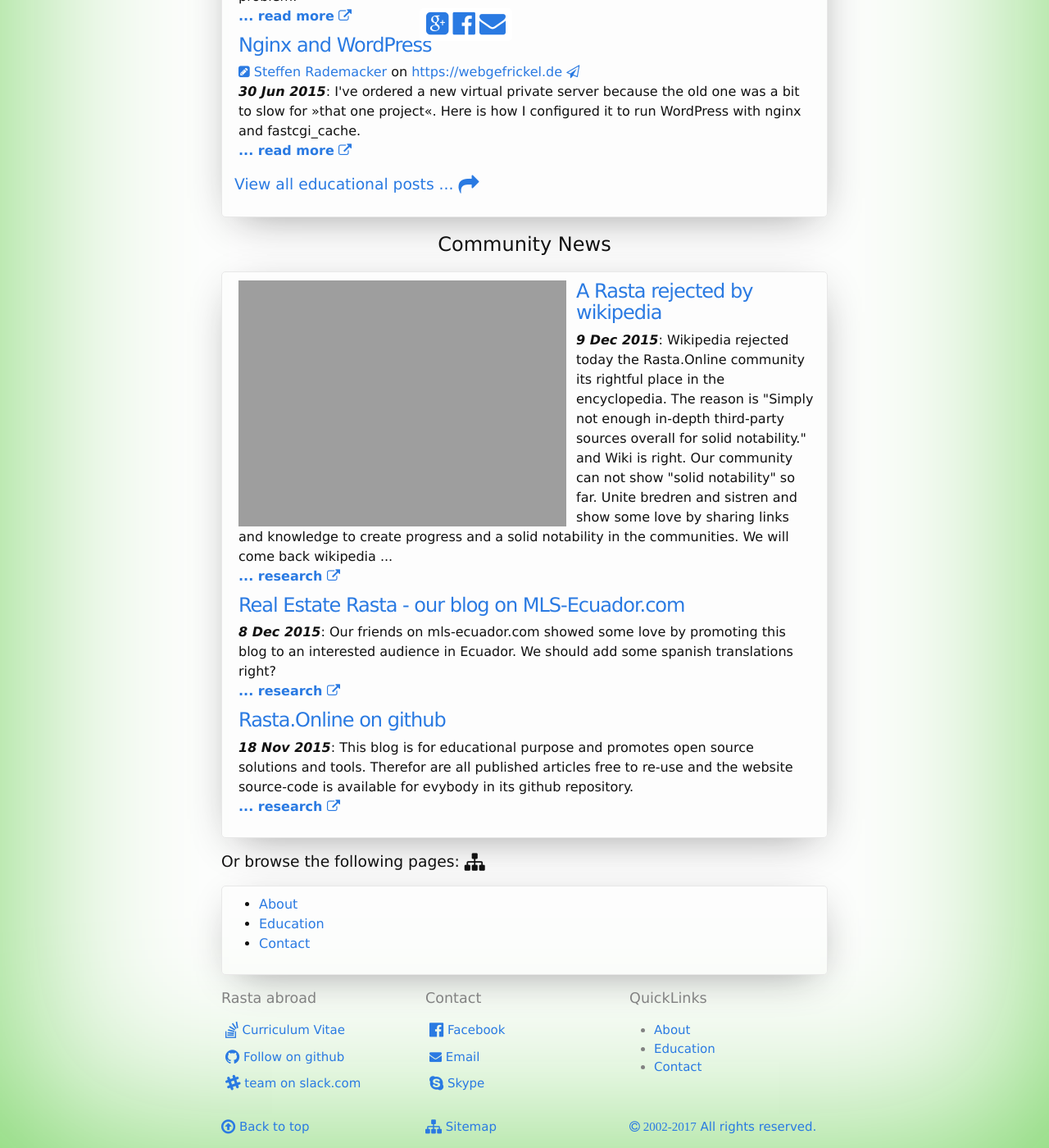
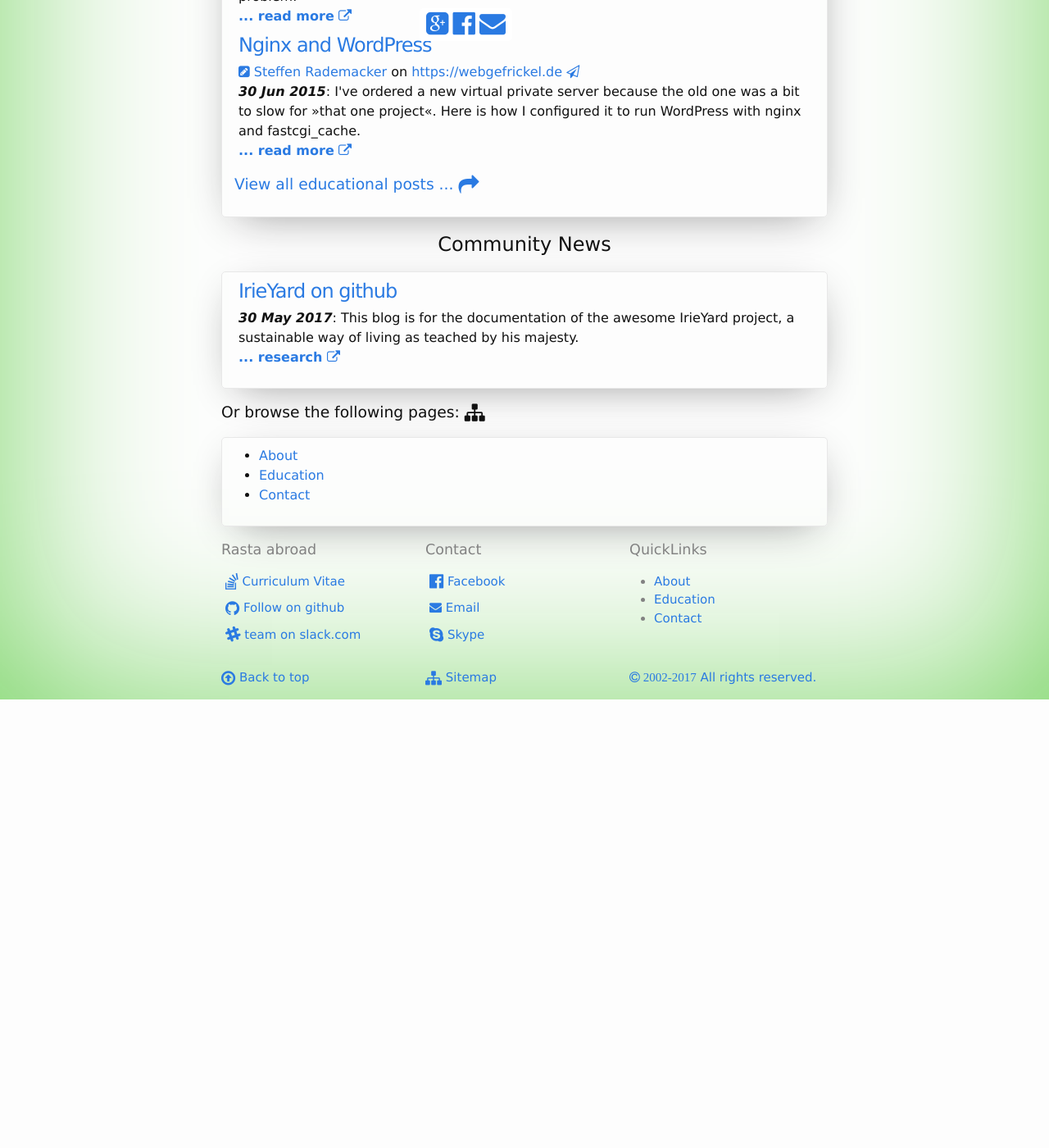
Before and after one commit to Solomonic/ital.yard, a Jekyll site: the page built from index.html, in a window 1280 px wide and 1400 px high, scrolled down 1531 px. Shown: the whole window at 82% size. Built offline with Jekyll 4.4.1, drawn with Linux system fonts in a browser that asks for light colours; after the commit the page ends 2384 px from its top, so only the background shows below that.

Commit message:
Update news.yml

```diff
--- a/_data/news.yml
+++ b/_data/news.yml
@@ -1,19 +1,5 @@
-- title: A Rasta rejected by wikipedia
-  description: Wikipedia rejected today the Rasta.Online community its rightful place in the encyclopedia. The reason is "Simply not enough in-depth third-party sources overall for solid notability." and Wiki is right. Our community can not show "solid notability" so far. Unite bredren and sistren and show some love by sharing links and knowledge to create progress and a solid notability in the communities. We will come back wikipedia ...
+- title: IrieYard on github
+  description: This blog is for the documentation of the awesome IrieYard project, a sustainable way of living as teached by his majesty.
   author: jens
-  link: https://en.wikipedia.org/wiki/User:Rasta.Online/Rasta.Online
-  date: 09.12.2015
-  image: wiki-smash.png
-  thumblink: https://en.wikipedia.org/wiki/User:Rasta.Online/Rasta.Online
-
-- title: Real Estate Rasta - our blog on MLS-Ecuador.com
-  description: Our friends on mls-ecuador.com showed some love by promoting this blog to an interested audience in Ecuador. We should add some spanish translations right?
-  author: jens
-  link: http://mls-ecuador.com/en/blogs
-  date: 08.12.2015
-
-- title: Rasta.Online on github
-  description: This blog is for educational purpose and promotes open source solutions and tools. Therefor are all published articles free to re-use and the website source-code is available for evybody in its github repository.
-  author: jens
-  link: https://github.com/Solomonic/theming.rasta_online
-  date: 18.11.2015
+  link: https://github.com/Solomonic/ital.yard
+  date: 30.05.2017
```
